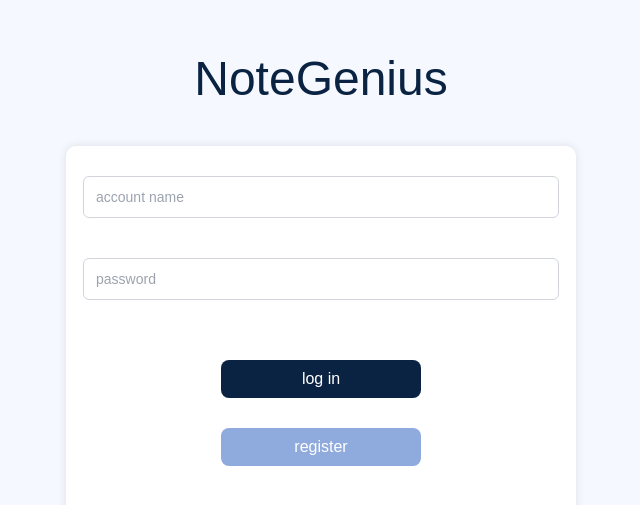
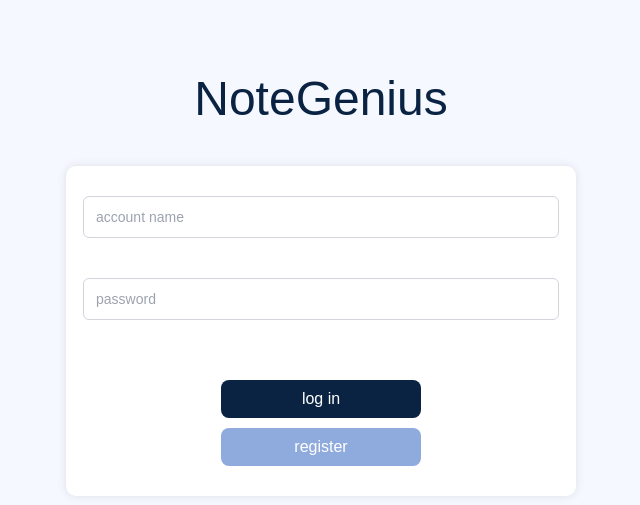
Before and after one commit to mycosavant/NoteGenius, a React (Vite) app in the folder frontend/: page / in a window 1280 px wide. Shown: the part 141-646 px from the top of the page, without its empty margins (319-959 px from the left). Built offline with nearby package versions, Linux system fonts and the light colour scheme.

Commit message:
更改按鈕

```diff
--- a/frontend/src/pages/RegisterPage.css
+++ b/frontend/src/pages/RegisterPage.css
@@ -49,7 +49,7 @@
     margin-bottom: 20px;
 }
 
-button{
+#register-button{
     width: 100%;
     padding: 12px;
     background: #7494ec;
--- a/frontend/src/pages/RegisterPage.jsx
+++ b/frontend/src/pages/RegisterPage.jsx
@@ -44,7 +44,7 @@
               value={password}
               onChange={(e) => setPassword(e.target.value)}
             />
-            <button type="submit" name="register">Register</button>
+            <button type="submit" name="register" id='register-button'>Register</button>
             <p>
               Already have an account?{' '}
               <a onClick={(e) => { e.preventDefault(); navigate('/'); }}>
```
